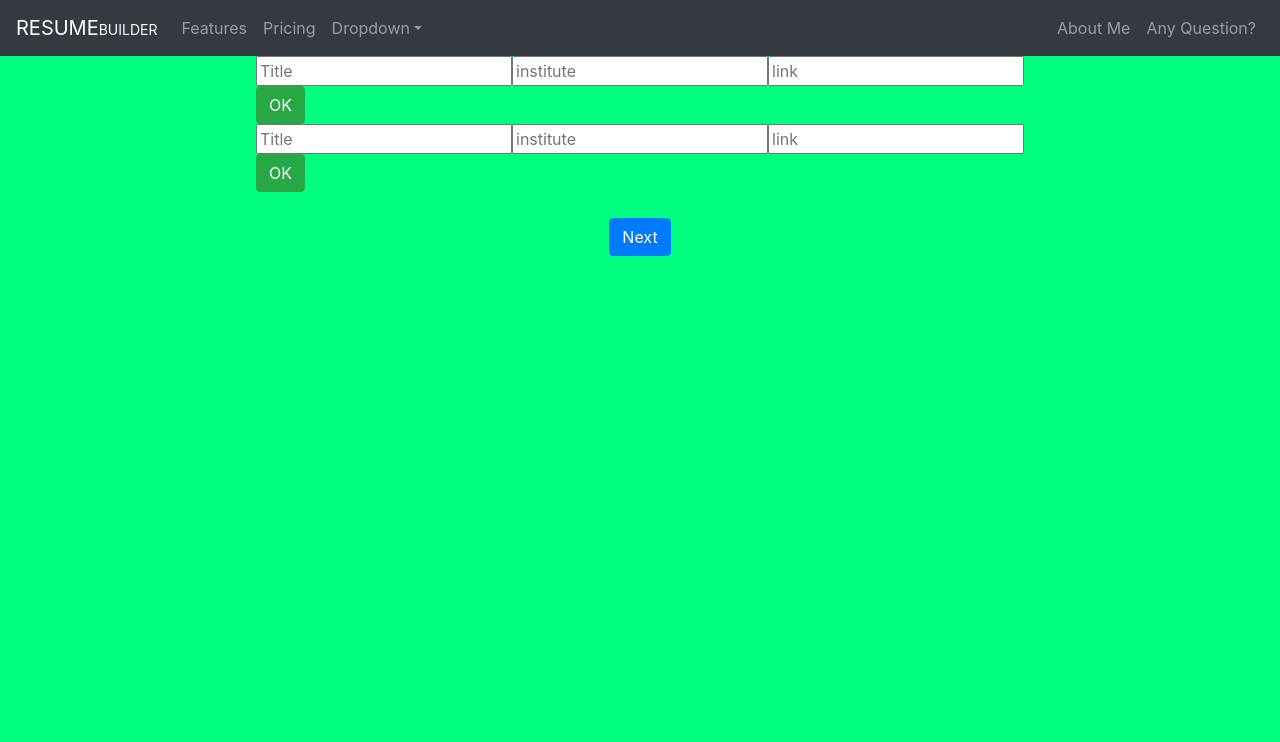
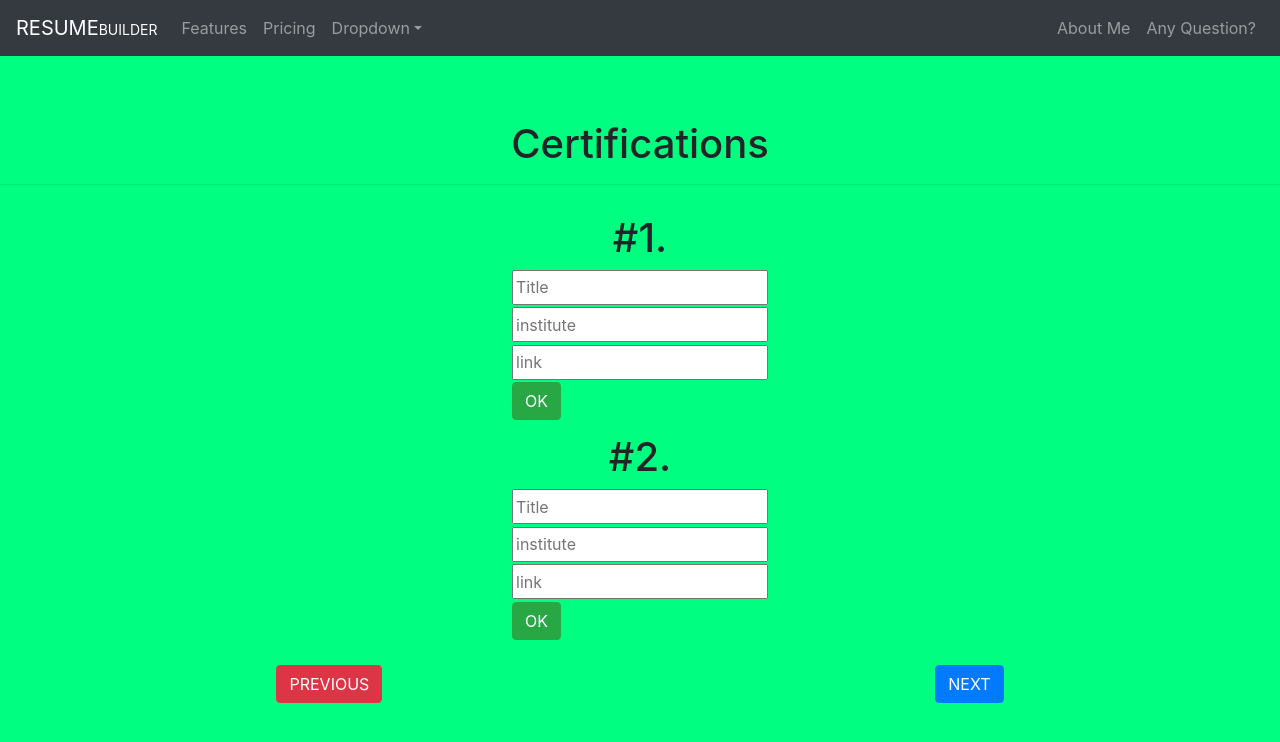
Before and after one commit to rezavai92/resume-builder-react-app, a React (Create React App) app: page /form/certification in a window 1280 px wide. Shown: the top 742 px of the page. Built offline with nearby package versions, Linux system fonts and the light colour scheme.

Commit message:
style fixed

```diff
--- a/src/components/Certification/addCertification.css
+++ b/src/components/Certification/addCertification.css
@@ -2,5 +2,6 @@
     display: flex;
     flex-direction: column;
     align-items: center;
-    justify-content: space-around;
+    justify-content: flex-start;
+    width: 100%;
 }
--- a/src/components/Certification/addCertification.js
+++ b/src/components/Certification/addCertification.js
@@ -19,16 +19,30 @@ const AddCertification = ()=>{
  <HomeNav>
 
  </HomeNav>
+        <h1>Certifications</h1>
+        <hr/>
       <div className="cert-flex">
        <Certification id="1" ></Certification>
        <Certification id="2" ></Certification>
       </div>
 
-      <div className="ex-link" >
-      <Button variant="primary" >
-      <Link style={{textDecoration:"none" ,color:"white" }} to="/form/finalpage" >Next </Link>
-      </Button>
-       </div>
+      <div  className="link-flex" >
+
+<div className="" >
+<Button variant="danger" >
+<Link style={{textDecoration:"none" , color:"white" }} to="/form/experience">PREVIOUS </Link>
+</Button>
+</div>
+
+<div className="" >
+
+<Button variant="primary">
+<Link style={{textDecoration:"none",color:"white" }} to="/form/finalpage" >NEXT</Link>
+</Button>
+
+</div>
+
+</div>
     </div>)
 
 
--- a/src/components/Certification/certification.css
+++ b/src/components/Certification/certification.css
@@ -0,0 +1,11 @@
+.cert-inp{
+
+    margin-top: 1%;
+    margin-bottom: 1%;
+    width: 100%;
+}
+.cert-inp input{
+
+    width: 100%;
+    height: 35px;
+}
--- a/src/components/Certification/certification.js
+++ b/src/components/Certification/certification.js
@@ -35,13 +35,20 @@ const Certification = (props)=>{
 
     return(<div>
         <form onSubmit={(e)=>{certSubmitHandler(e)} } >
-      <div class="certi" >
+      <div  >
+          <h1> #{props.id}. </h1>
+          <div className="cert-inp" >
         <input type="text" value={title} onChange={(e)=>TitleHandler(e)} placeholder="Title" />
-        <input type="text" value={institute} onChange={e=>InstituteHandler(e)} placeholder="institute" />
-        <input type="text" value={link} onChange={e=>LinkHandler(e)} placeholder="link" />
 
-      </div>
-       <Button variant="success" type="submit"> OK </Button>
+        </div>
+       <div className="cert-inp" > <input type="text" value={institute} onChange={e=>InstituteHandler(e)} placeholder="institute" />
+       </div>
+        <div className="cert-inp" >
+            <input type="text" value={link} onChange={e=>LinkHandler(e)} placeholder="link" />
+         </div>
+        <div>       <Button variant="success" type="submit"> OK </Button>
+         </div>
+       </div>
       </form>
     </div>)
 
--- a/src/components/Experience/AddExperience.js
+++ b/src/components/Experience/AddExperience.js
@@ -57,7 +57,8 @@ console.log(limit)
     return(<div>
  <HomeNav></HomeNav>
 <div className="container">
-            <h2>Experience</h2>
+            <h1>Experience</h1>
+            <hr/>
 
         <div style={{textAlign:"center"}} >
 
@@ -75,11 +76,23 @@ console.log(limit)
         {  mappedExperiences }
         </div>
 
-       <div className="ex-link" >
-      <Button variant="primary" >
-      <Link style={{textDecoration:"none" ,color:"white" }} to="/form/certification" >Next </Link>
-      </Button>
-       </div>
+        <div  className="link-flex" >
+
+<div className="" >
+<Button variant="danger" >
+<Link style={{textDecoration:"none" , color:"white" }} to="/form/education">PREVIOUS </Link>
+</Button>
+</div>
+
+<div className="" >
+
+<Button variant="primary">
+<Link style={{textDecoration:"none",color:"white" }} to="/form/certification" >NEXT</Link>
+</Button>
+
+</div>
+
+</div>
     </div>
     </div>)
 }
--- a/src/components/Experience/experience.js
+++ b/src/components/Experience/experience.js
@@ -78,7 +78,7 @@ return (
             <input onChange={ (e)=>{roleChangeHandler(e)} } value={role} placeholder="role" />
         </div>
         <div>
-            <textarea rows="10" cols="45" maxLength="500" onChange={(e)=>{descriptionChangeHandler(e)}} value={desc} placeholder="job description" />
+            <textarea rows="10" cols="45" maxLength="525" onChange={(e)=>{descriptionChangeHandler(e)}} value={desc} placeholder="job description" />
         </div>
             <div className="date">
             <span style={{fontWeight:"bold"}} > From: </span> <input onChange={ (e)=>{fromChangeHandler(e) }} value={from} placeholder="from" type="date" />
--- a/src/components/FinalPage/finalpage.css
+++ b/src/components/FinalPage/finalpage.css
@@ -14,11 +14,11 @@
     display : grid;
     grid-template-columns: repeat(12,1fr) ;
     grid-template-rows: repeat(12,1fr);
-    margin:5% 0% 2% 20%;
+    margin:5% 0% 2% 26%;
     height: 297mm;
     width: 210mm;
     border:1px solid white;
-    padding:25.4mm 31.7mm  25.4mm 31.7mm;
+    padding: 5%;
     justify-content: space-around;
     background-color: white;
     font-size: 12px;
@@ -87,9 +87,9 @@ padding:0px;
     .cv{
 
         padding: 10% 10% ;
-        height: 100vh;
-        width: 90vw;
-        margin: 2%;
+        height: 49rem;
+        width:  95vw;
+        margin: 2% 5%;
 
     }
     .cv p{
--- a/src/components/FinalPage/finalpage.js
+++ b/src/components/FinalPage/finalpage.js
@@ -70,7 +70,7 @@ const FinalPage =()=>{
 
      <div style={{textAlign:"center",marginTop:"2%"}}>
      <Button variant="primary" >
-      <Link to="/form/pagetwo" style={{textDecoration:"none",color:"white" }} >
+      <Link to="/form/certification" style={{textDecoration:"none",color:"white" }} >
                 previous page
       </Link>
       </Button>
@@ -101,7 +101,7 @@ const FinalPage =()=>{
         <p > {pageTwo.degree} </p>
         <p> {pageTwo.institute} </p>
 
-         <p> <span>Passing Year :</span> {pageTwo.passingYear} <span> , CGPA :</span>{pageTwo.cgpa} </p>
+         <p> <span>Passing Year :</span> {pageTwo.passingYear} , <span>CGPA :</span>{pageTwo.cgpa} </p>
 
     </div>
 
--- a/src/components/PageOne/pageone.css
+++ b/src/components/PageOne/pageone.css
@@ -1,5 +1,5 @@
 
-h2{
+h1{
 
     text-align: center;
     margin-top: 5%;
--- a/src/components/PageOne/pageone.js
+++ b/src/components/PageOne/pageone.js
@@ -85,7 +85,8 @@ const PageOne =()=>{
    <HomeNav></HomeNav>
 
 <div className="container">
-        <h2>Personal Information</h2>
+        <h1>Personal Information</h1>
+        <hr/>
         <form className="form"  onSubmit={(e)=>{submitHandler(e)}} >
             <div >
 
--- a/src/components/PageTwo/pagetwo.css
+++ b/src/components/PageTwo/pagetwo.css
@@ -25,6 +25,7 @@
     display: flex;
 
     justify-content: space-around;
+    margin-top: 2%;
 }
 
 .submit{
--- a/src/components/PageTwo/pagetwo.js
+++ b/src/components/PageTwo/pagetwo.js
@@ -68,7 +68,8 @@ const PageTwo =()=>{
 
         </HomeNav>
 <div className="container pagetwo">
-        <h2>Education</h2>
+        <h1>Education</h1>
+        <hr/>
         <form onSubmit={(e)=>{submitHandler(e)}} >
 
             <div className="jumbotron" >
```
